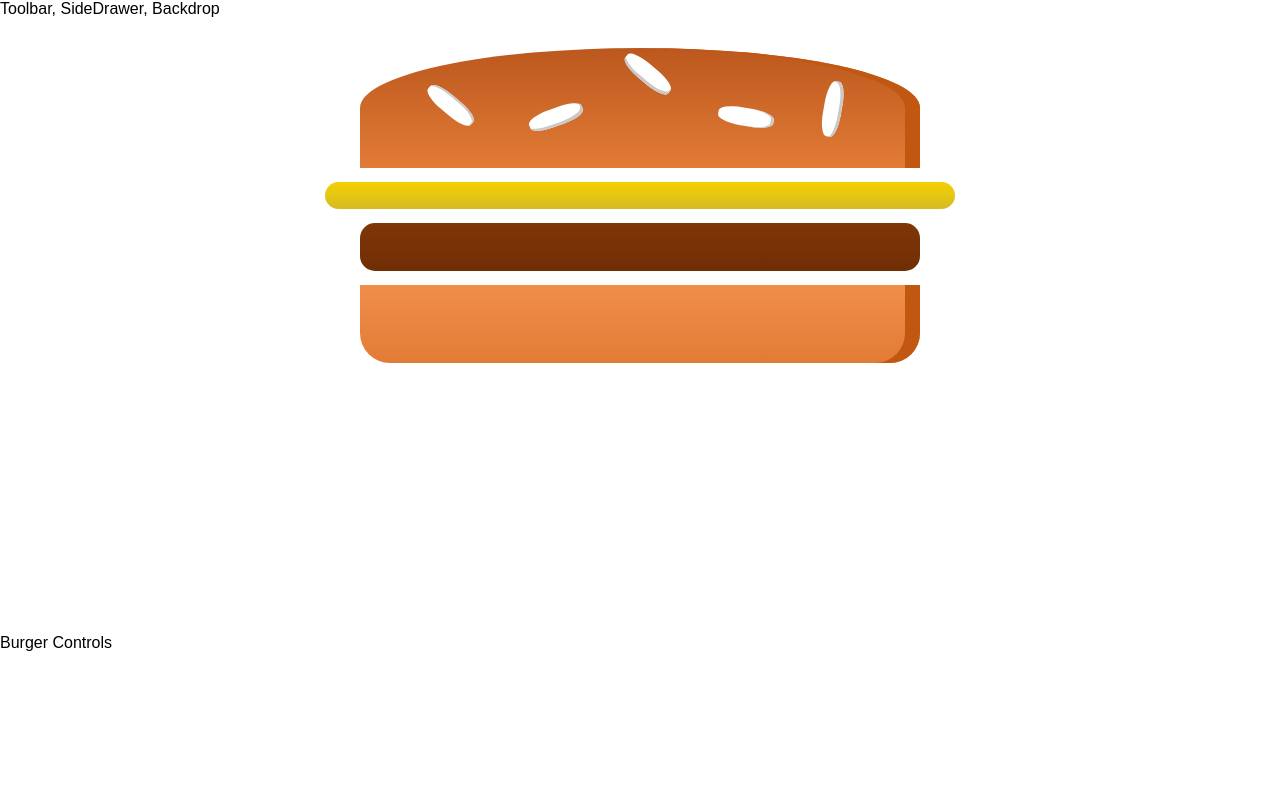
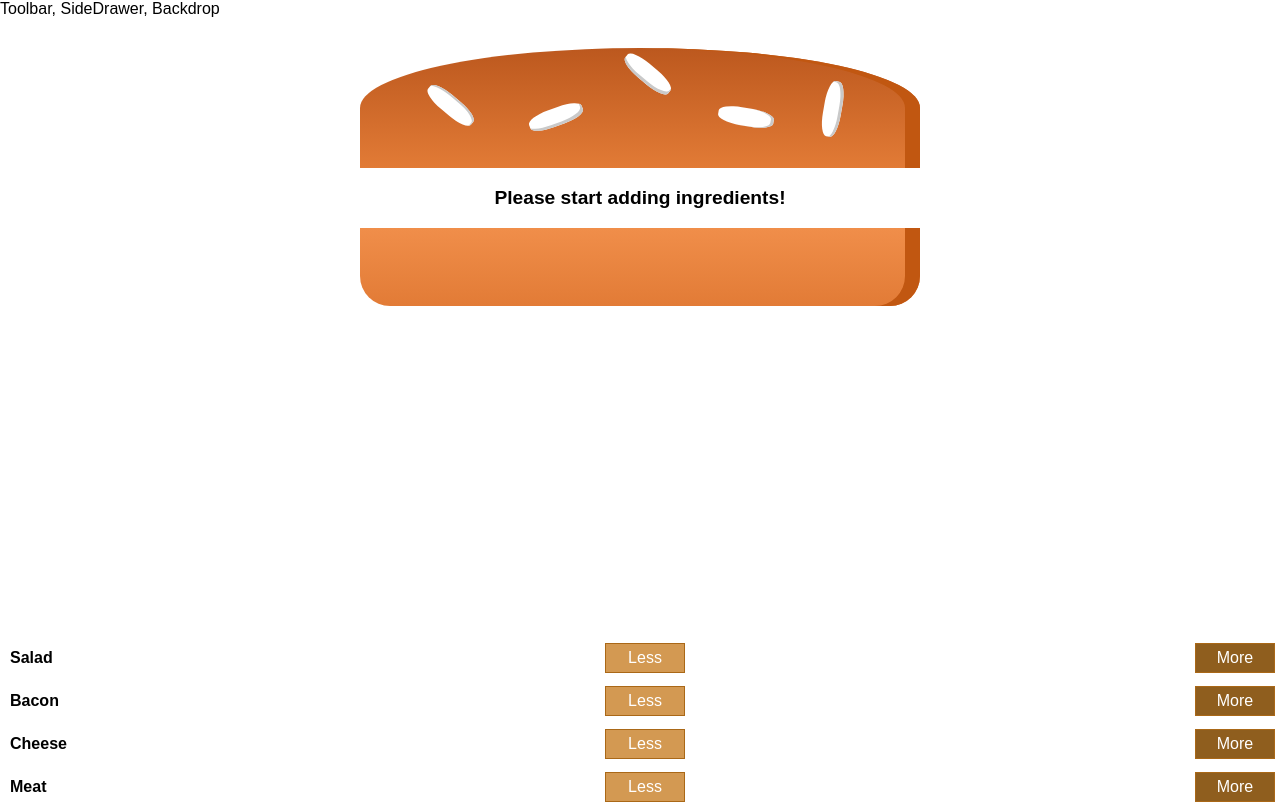
Before and after one commit to marcpre/demo-react-burger-builder, a React app: page / in a window 1280 px wide. Built offline with nearby package versions, Linux system fonts and the light colour scheme.

Commit message:
adding BuildControls

```diff
--- /dev/null
+++ b/src/components/Burger/BuildControls/BuildControl/BuildControl.css
@@ -0,0 +1,56 @@
+.BuildControl {
+    display: flex;
+    justify-content: space-between;
+    align-items: center;
+    margin: 5px 0;
+}
+
+.BuildControl button {
+    display: block;
+    font: inherit;
+    padding: 5px;
+    margin: 0 5px;
+    width: 80px;
+    border: 1px solid #AA6817;
+    cursor: pointer;
+    outline: none;
+}
+
+.BuildControl button:disabled {
+    background-color: #AC9980;
+    border: 1px solid #7E7365;
+    color: #ccc;
+    cursor: default;
+}
+
+.BuildControl button:hover:disabled {
+    background-color: #AC9980;
+    color: #ccc;
+    cursor: not-allowed;
+}
+
+.Label {
+    padding: 10px;
+    font-weight: bold;
+    width: 80px;
+}
+
+.BuildControl .Less {
+    background-color: #D39952;
+    color: white;
+}
+
+.BuildControl .More {
+    background-color: #8F5E1E;
+    color: white;
+}
+
+.BuildControl .Less:hover, .BuildControl .Less:active {
+    background-color: #DAA972;
+    color: white;
+}
+
+.BuildControl .More:hover,.BuildControl .More:active {
+    background-color: #99703F;
+    color: white;
+}
--- /dev/null
+++ b/src/components/Burger/BuildControls/BuildControl/BuildControl.js
@@ -0,0 +1,12 @@
+import React from 'react'
+import classes from './BuildControl.css'
+
+const buildControl = (props) => (
+    <div className={classes.BuildControl}>
+        <div className={classes.Label}>{props.label}</div>
+        <button className={classes.Less}>Less</button>
+        <button className={classes.More}>More</button>
+    </div>
+)
+
+export default buildControl;
--- /dev/null
+++ b/src/components/Burger/BuildControls/BuildControls.css
@@ -0,0 +1,10 @@
+.BuildControls {
+    width: 100%;
+    background-color: #CF8F2E;
+    display: flex;
+    flex-flow: column;
+    align-items: center;
+    box-shadow: 0 2px 1px #ccc;
+    margin: auto;
+    padding: 10px 0;
+}
--- /dev/null
+++ b/src/components/Burger/BuildControls/BuildControls.js
@@ -0,0 +1,20 @@
+import React from 'react'
+import classes from './BuildControls.css'
+import BuildControl from './BuildControl/BuildControl'
+
+const controls = [
+    { label: 'Salad', type: 'salad'},
+    { label: 'Bacon', type: 'bacon'},
+    { label: 'Cheese', type: 'cheese'},
+    { label: 'Meat', type: 'meat'},
+]
+
+const buildControls = (props) => (
+    <div classes = {classes.BuildControls}>
+        {controls.map(ctrl => (
+            <BuildControl key={ctrl.label} label={ctrl.label} type={ctrl.type} />
+        ))}
+    </div>
+);
+
+export default buildControls;
--- a/src/components/Burger/Burger.js
+++ b/src/components/Burger/Burger.js
@@ -4,11 +4,24 @@
 import BurgerIngredient from './BurgerIngredient/BurgerIngredient';
 
 const Burger = (props) => {
+    //transform obj into array
+    let transformedIngredients = Object.keys(props.ingredients)
+        .map(igKey => {
+            return[...Array(props.ingredients[igKey])].map((_,i) => {
+                return <BurgerIngredient key={igKey + i} type={ igKey } />
+            })
+        }).reduce((arr, el) => {
+            return arr.concat(el)
+        }, []);
+    //use reduce if the array is emtpy
+    console.log(transformedIngredients)
+    if(transformedIngredients.length === 0) {
+        transformedIngredients  = <p>Please start adding ingredients!</p>
+    }
     return (
         <div className={classes.Burger}>
             <BurgerIngredient type="bread-top" />
-            <BurgerIngredient type="cheese" />
-            <BurgerIngredient type="meat" />
+            {transformedIngredients}
             <BurgerIngredient type="bread-bottom" />
         </div>
     );
--- a/src/containers/BurgerBuilder/BurgerBuilder.js
+++ b/src/containers/BurgerBuilder/BurgerBuilder.js
@@ -1,13 +1,23 @@
 import React, { Component } from 'react'
 import Aux from '../../hoc/util'
 import Burger from '../../components/Burger/Burger';
+import BuildControls from '../../components/Burger/BuildControls/BuildControls';
 
 class BurgerBuilder extends Component {
+    state = {
+        ingredients: {
+            salad: 0,
+            bacon: 0,
+            cheese: 0,
+            meat: 0
+        },
+    }
+
     render() {
         return(
             <Aux>
-                <Burger />
-                <div>Burger Controls</div>
+                <Burger ingredients={this.state.ingredients} />
+                <BuildControls />
             </Aux>
         )
     }
```
